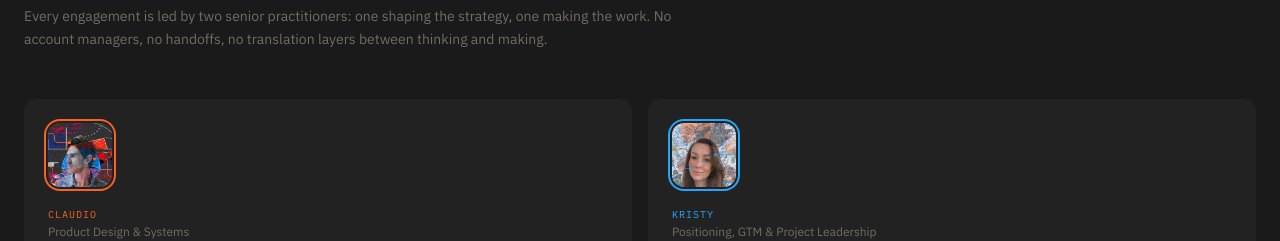
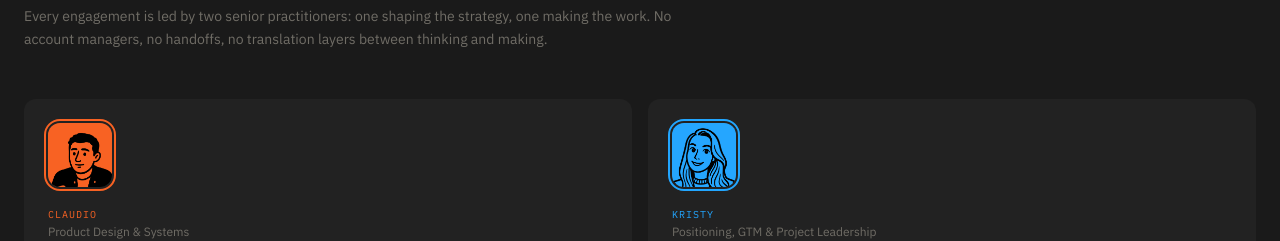
Before and after one commit to Krisjoko/goallounge-website, a Next.js app: page / in a window 1280 px wide. Shown: the part 1830-2071 px from the top of the page. Built offline with nearby package versions, Linux system fonts and the light colour scheme; no server answers; a web font is replaced by a local one.

Commit message:
Update profile photo paths to doodle illustrations
https://claude.ai/code/session_012XkCmavArC1dnnbFgLbZ61

```diff
--- a/components/sections/HowWeWorkSection.tsx
+++ b/components/sections/HowWeWorkSection.tsx
@@ -126,7 +126,7 @@ export default function HowWeWorkSection() {
             cta="Book a Walkthrough →"
             ctaHref={BOOKING_URL}
             accentColor="#F86223"
-            photo={`/images/${encodeURIComponent("Claudio Profile Pic.png")}`}
+            photo="/images/ClaudioDoodleProfilePic.png"
           />
           <PersonCard
             name="Kristy"
@@ -136,7 +136,7 @@ export default function HowWeWorkSection() {
             cta="View Portfolio →"
             ctaHref="#"
             accentColor="#22A6FF"
-            photo={`/images/${encodeURIComponent("Kristy Profile Pic.png")}`}
+            photo="/images/KristyDoodleProfilePic.png"
           />
         </div>
 
```
